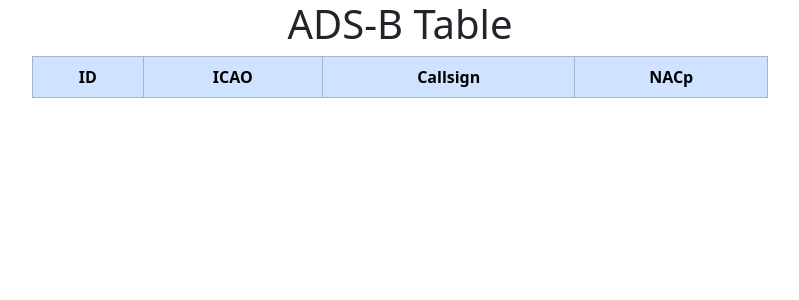
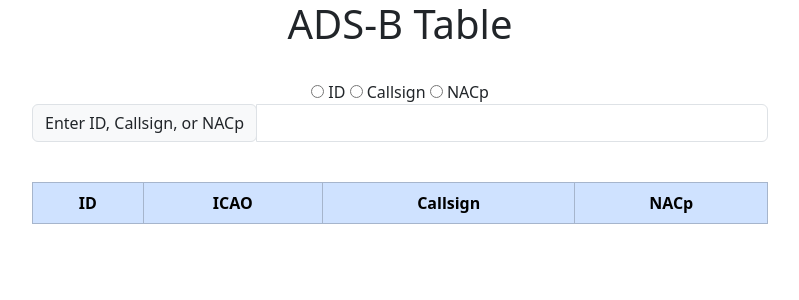
Before and after one commit to isakhansen00/Bachelor-thesis, a Flask app: page / in a window 1280 px wide. Shown: the top 300 px of the page, without its empty margins (240-1039 px from the left). Run offline with Flask 3, Linux system fonts and the light colour scheme; data that the repository does not hold is empty; parts of the project's set-up code (start-up, migrations or seed data) failed here and were passed over; some libraries are stand-ins or nearby versions.

Commit message:
Filter by

```diff
--- a/UI/templates/index.html
+++ b/UI/templates/index.html
@@ -5,6 +5,22 @@
     <h1 class="title1">
         ADS-B Table
     </h1>
+    <br>
+    <div class="container primary">
+        <input type="radio" name="filter-type" id="filter-by-id" value="0">
+        <label for="filter-by-id">ID</label>
+        <input type="radio" name="filter-type" id="filter-by-callsign" value="2">
+        <label for="filter-by-callsign">Callsign</label>
+        <input type="radio" name="filter-type" id="filter-by-nacp" value="3">
+        <label for="filter-by-nacp">NACp</label>
+    </div>
+    <div class="input-group mb-3">
+        <div class="input-group-prepend">
+            <span class="input-group-text" id="basic-addon3">Enter ID, Callsign, or NACp</span>
+        </div>
+        <input class="form-control" type="text" id="filter-input">
+    </div>
+    <br>
 
     <table id="flight-table" class="table table-striped table-hover table-bordered text-center">
         <thead>
@@ -152,4 +168,46 @@ $(document).ready(function() {
             });
     });
   </script>
+
+<script>
+    $(document).ready(function() {
+        // Function to filter table rows by ID, callsign, or NACp based on user choice
+        function filterTable() {
+            var input, filter, table, tr, td, i, columnIndex;
+            input = document.getElementById("filter-input");
+            filter = input.value.toUpperCase();
+            table = document.getElementById("flight-table");
+            tr = table.getElementsByTagName("tr");
+
+            // Determine which column to filter based on the selected radio button
+            if ($("#filter-by-id").prop("checked")) {
+                columnIndex = 0; // Index 0 corresponds to ID column
+            } else if ($("#filter-by-callsign").prop("checked")) {
+                columnIndex = 2; // Index 2 corresponds to callsign column
+            } else if ($("#filter-by-nacp").prop("checked")) {
+                columnIndex = 3; // Index 3 corresponds to NACp column
+            } else {
+                return; // No radio button selected, do not filter
+            }
+
+            for (i = 0; i < tr.length; i++) {
+                td = tr[i].getElementsByTagName("td")[columnIndex];
+                if (td) {
+                    var txtValue = td.textContent || td.innerText;
+                    if (txtValue.toUpperCase().indexOf(filter) > -1) {
+                        tr[i].style.display = "";
+                    } else {
+                        tr[i].style.display = "none";
+                    }
+                }
+            }
+        }
+
+        // Call filterTable function when the user types in the input field or changes the radio button selection
+        $("#filter-input, input[type='radio']").on("keyup change", function() {
+            filterTable();
+        });
+    });
+</script>
+
 {% endblock %}
```
